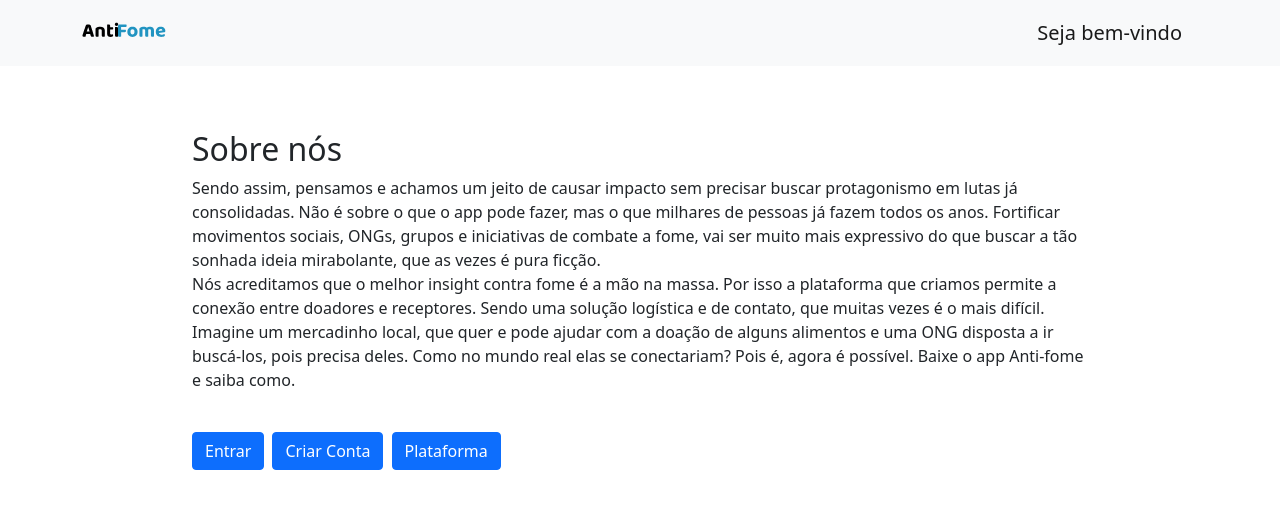
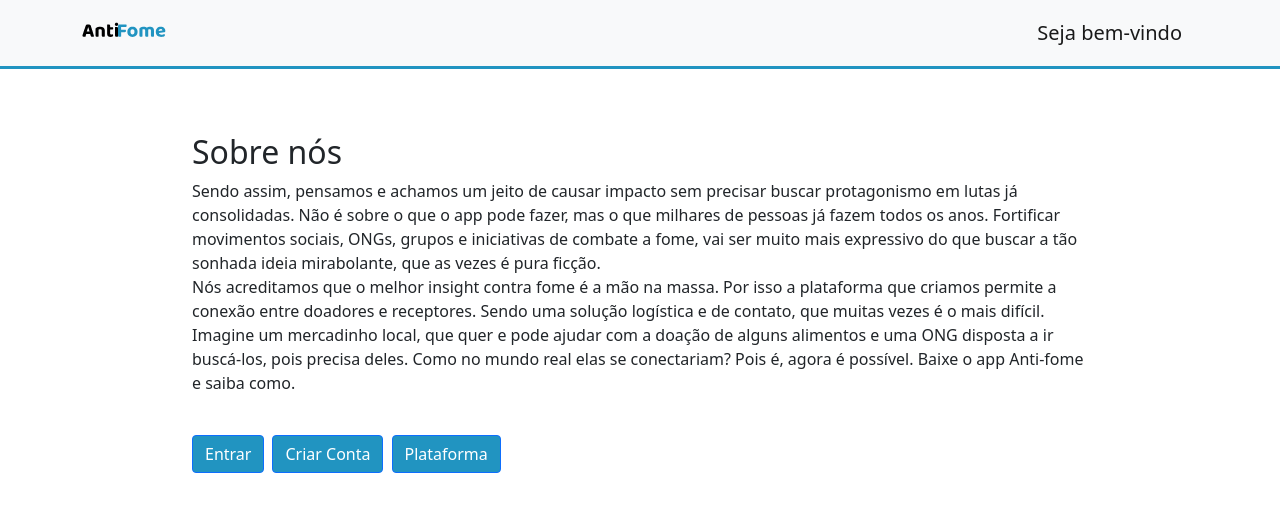
Before and after one commit to nickolasrm/AntiFome-Front, a Next.js app: page / in a window 1280 px wide. Shown: the top 512 px of the page. Built offline with nearby package versions, Linux system fonts and the light colour scheme.

Commit message:
Padronização de cores.
Foi padronizado as cores dos botões.

```diff
--- a/src/components/LateralBar/index.tsx
+++ b/src/components/LateralBar/index.tsx
@@ -1,7 +1,6 @@
-import Cookies from 'js-cookie';
-import { useEffect, useState } from 'react';
+import { useEffect} from 'react';
 import {Button, ListGroup} from 'react-bootstrap';
-import { useAuth } from '../../context/AuthContext';
+
 import { usePlatform } from '../../context/PlatformContext';
 import CitySelect from '../CitySelect';
 import StateSelect from '../StateSelect';
--- a/src/components/NavBar/index.tsx
+++ b/src/components/NavBar/index.tsx
@@ -5,7 +5,7 @@ export default function NavBar(){
   const name = Cookies.get('name')
 
     return(
-        <Navbar bg="light" variant="light">
+        <Navbar style={{borderBottomWidth:3, borderBottomStyle:'solid' , borderBottomColor:'#2194c1'}}  bg="light" variant="light">
         <Container>
           <Navbar.Brand href="/">
             <img
--- a/src/components/StateSelect/index.tsx
+++ b/src/components/StateSelect/index.tsx
@@ -11,7 +11,7 @@ export default function StateSelect() {
         setState(event);
       }}
     >
-      <Dropdown.Toggle style={{justifyContent:'center', width:250}}>
+      <Dropdown.Toggle style={{justifyContent:'center', width:250, backgroundColor:'#2194c1'}}>
         {` ${state} `}
       </Dropdown.Toggle>
 
--- a/src/pages/aboutus/index.tsx
+++ b/src/pages/aboutus/index.tsx
@@ -19,15 +19,15 @@ export default function AboutUs(){
 
             <div>
                 <Link href='/signin'>
-                    <Button>Entrar</Button>
+                    <Button style={{backgroundColor:'#2194c1'}}>Entrar</Button>
                 </Link>
                 &ensp;
                 <Link href='/signup'>
-                    <Button>Criar Conta</Button>
+                    <Button style={{backgroundColor:'#2194c1'}}>Criar Conta</Button>
                 </Link>
                 &ensp;
                 <Link href='/platform'>
-                    <Button>Plataforma</Button>
+                    <Button style={{backgroundColor:'#2194c1'}}>Plataforma</Button>
                 </Link>
             </div>
         </div>
--- a/src/pages/signin/index.tsx
+++ b/src/pages/signin/index.tsx
@@ -27,7 +27,7 @@ export default function SignIn(){
                 <Form.Control value={password} onChange={text=>{setPassword(text.target.value)}} type="password" placeholder="Digite sua senha" />
             </Form.Group>
             <br/>
-            <Button variant="primary" type="submit">
+            <Button variant="primary" type="submit" style={{backgroundColor:'#2194c1'}}>
                 Submit
             </Button>
         </Form>
--- a/src/pages/signup/index.tsx
+++ b/src/pages/signup/index.tsx
@@ -151,7 +151,9 @@ export default function SignUn(){
 
                 <br/>
 
-                <Button variant="primary" type="submit">Enviar</Button>
+                <Button variant="primary" type="submit" style={{backgroundColor:'#2194c1'}}>
+                    Enviar
+                </Button>
 
             </Form>
         </div>
```
Also changed, not shown: src/components/CitySelect/index.tsx (+6 -1 lines).
